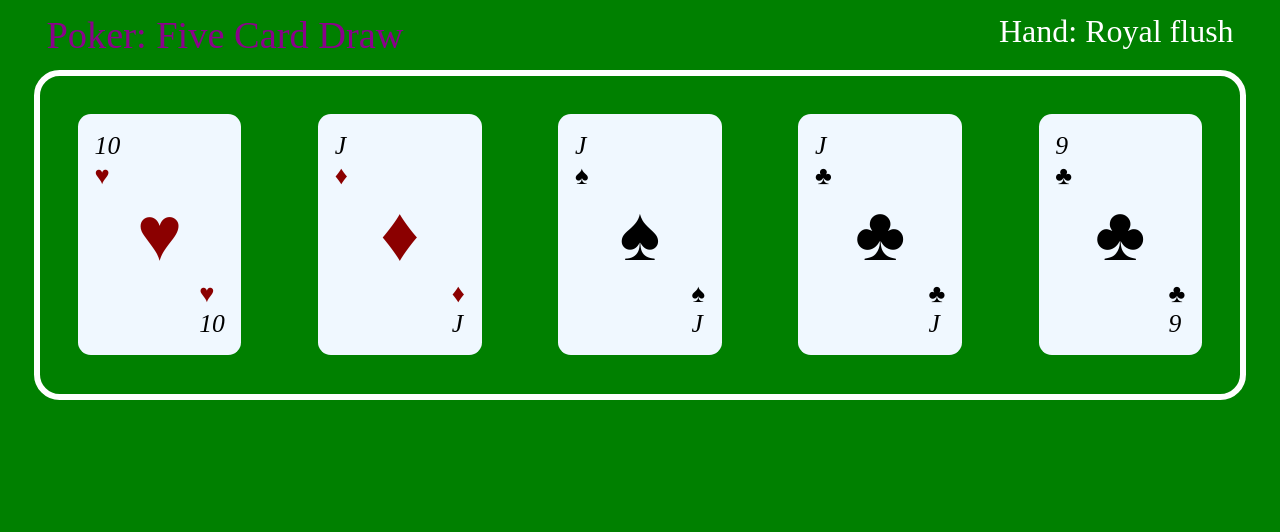
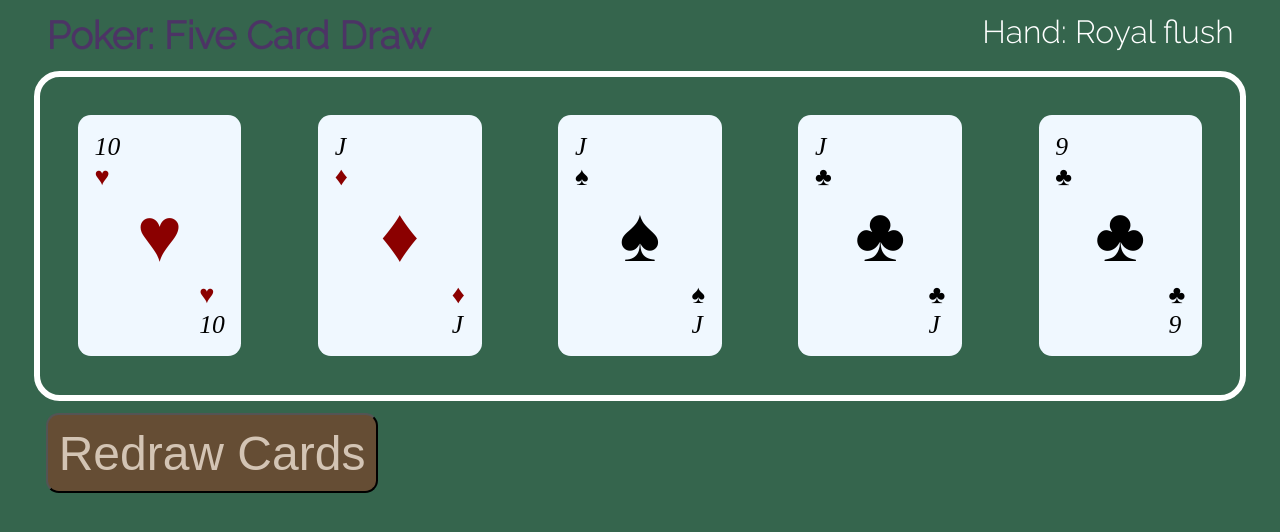
Before and after one commit to johanmha/pokerhand, a website: page client/index.html in a window 1280 px wide. Drawn offline with Linux system fonts and the light colour scheme.

Commit message:
Add action section static html and css

```diff
--- a/client/index.html
+++ b/client/index.html
@@ -6,7 +6,6 @@
     <meta http-equiv="X-UA-Compatible" content="IE=edge">
     <meta name="viewport" content="width=device-width, initial-scale=1.0">
     <link rel="stylesheet" href="styles.css">
-    <link rel="stylesheet" href="https://cdnjs.cloudflare.com/ajax/libs/font-awesome/6.0.0/css/all.min.css">
     <link href="https://fonts.googleapis.com/css2?family=Raleway:wght@300&display=swap" rel="stylesheet">
     <script type="text/javascript" src="https://livejs.com/live.js"></script>
     <title>Poker: Five Card Draw</title>
@@ -144,6 +143,9 @@
             </div>
         </section>
     </div>
+    <div class="actions">
+        <button type="submit" class="redraw">Redraw Cards</button>
+    </div>
     <script type="text/javascript" src="scripts.js"></script>
 </body>
 
--- a/client/styles.css
+++ b/client/styles.css
@@ -3,13 +3,15 @@
     flex-wrap: nowrap;
     margin: 1vw 3vw 0 3vw;
     flex-direction: row;
+    font-family: Raleway, sans-serif;
 }
 
 .headline {
     font-size: 3vw;
-    color:darkmagenta;
+    color: #4c3465;
     display: flex;
     flex-grow: 1;
+    font-weight: 800;
 }
 
 .hand {
@@ -19,7 +21,7 @@
 }
 
 .container {
-    background-color: green;
+    background-color: #35654D;
 }
 
 .cards {
@@ -89,3 +91,33 @@
 .spade {
     color: black;
 }
+
+
+.actions {
+    display: flex;
+    flex-wrap: nowrap;
+    margin: 1vw 3vw 0 3vw;
+    flex-direction: row;
+    font-family: Raleway, sans-serif;
+}
+
+button {
+    font-size: 3rem;
+    background-color: #654d34;
+    outline: 0;
+    color: #d3c4b4;
+    padding: 0.8vw;
+    border-radius: 1vw;
+    /* border-width: 0.2vw; */
+    /* border-color: #65344d; */
+    /* border-style: solid; */
+}
+
+button:hover {
+    color: #654d34;
+    background-color: #d3c4b4;
+}
+
+button:active {
+    color: #92775b;
+}
```
